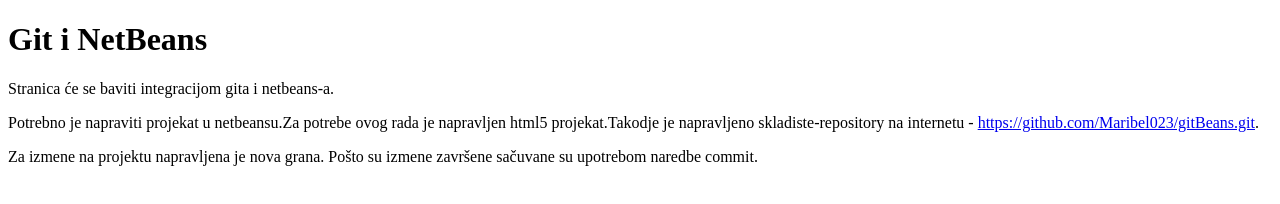
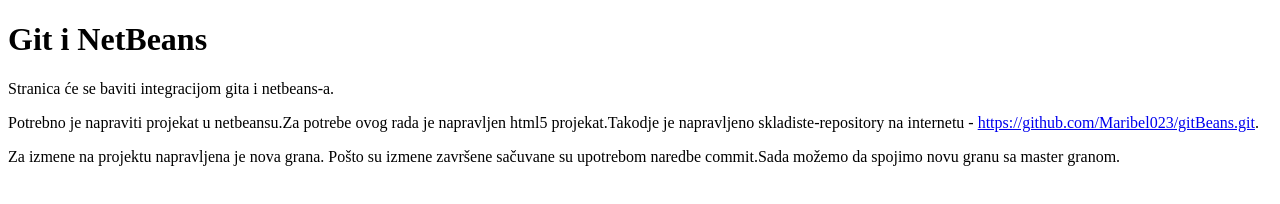
Before and after one commit to Maribel023/gitBeans, a plain HTML site: page public_html/index.html in a window 1280 px wide. Drawn offline with Linux system fonts and the light colour scheme.

Commit message:
izmenjen je opis za grananje, dodatak merge

```diff
--- a/public_html/index.html
+++ b/public_html/index.html
@@ -16,6 +16,6 @@ and open the template in the editor.
         <p>Potrebno je napraviti projekat u netbeansu.Za potrebe ovog rada je napravljen html5 projekat.Takodje
             je napravljeno skladiste-repository na internetu -
             <a href="https://github.com/Maribel023/gitBeans.git">https://github.com/Maribel023/gitBeans.git</a>.</p>
-        <p>Za izmene na projektu napravljena je nova grana. Pošto su izmene završene sačuvane su upotrebom naredbe commit.</p>
+        <p>Za izmene na projektu napravljena je nova grana. Pošto su izmene završene sačuvane su upotrebom naredbe commit.Sada možemo da spojimo novu granu sa master granom.</p>
     </body>
 </html>
```
